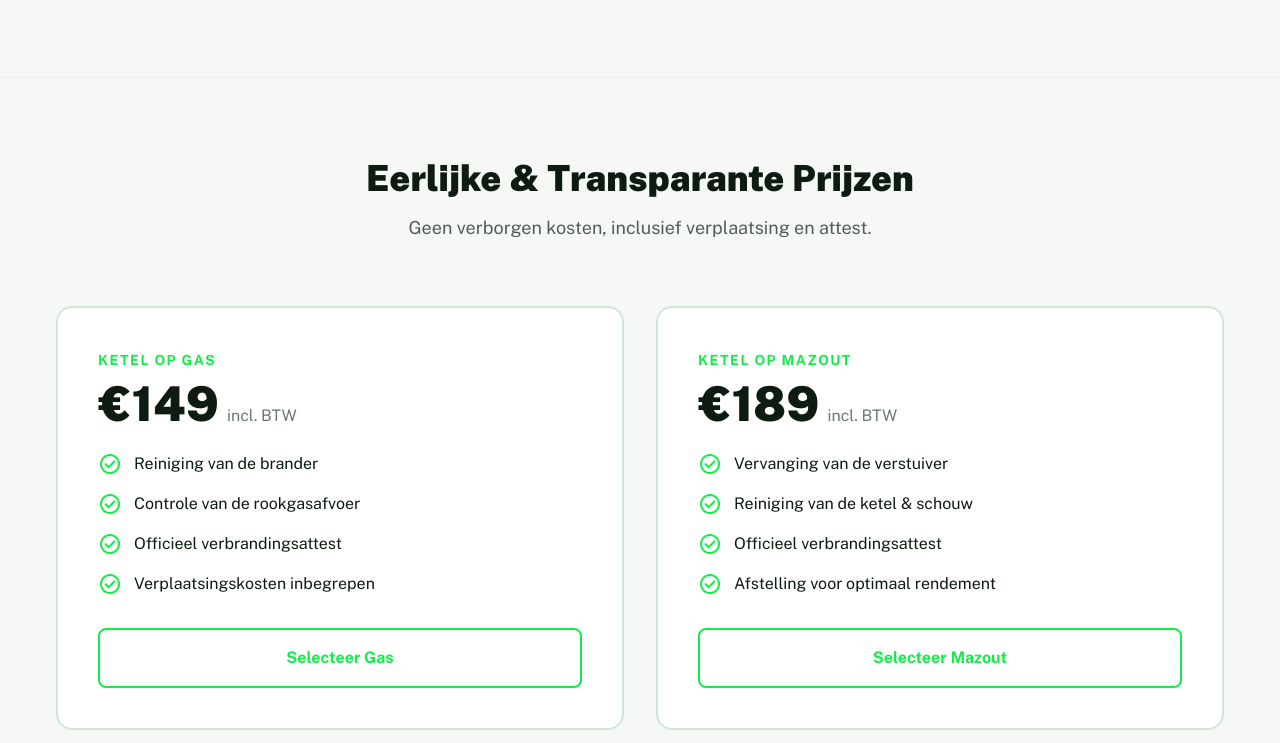
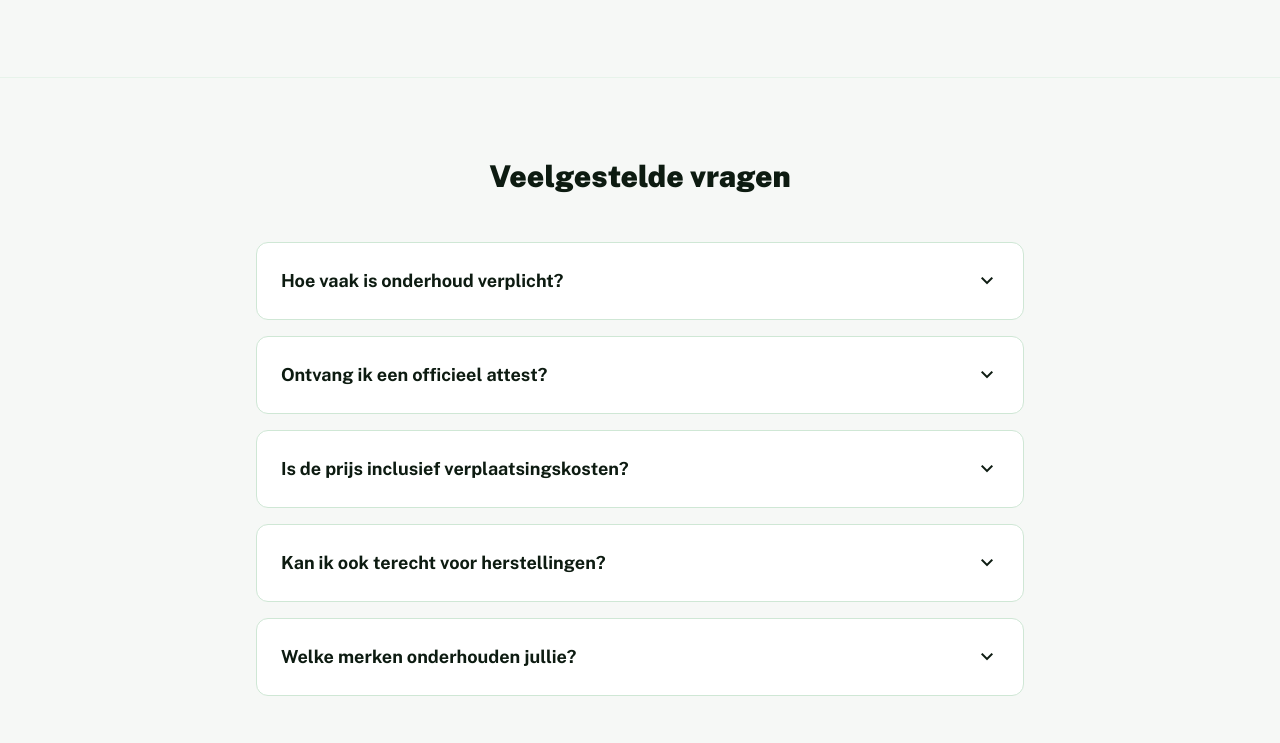
Before and after one commit to OnlionSander/mijnvergelijker, a website: page index.html in a window 1280 px wide. Shown: the part 2157-2900 px from the top of the page. Drawn offline with nearby package versions, Linux system fonts and the light colour scheme.

Commit message:
Remove pricing section

```diff
--- a/index.html
+++ b/index.html
@@ -207,70 +207,6 @@
 </div>
 </div>
 </section>
-<section class="py-20 max-w-[1200px] mx-auto px-4">
-<div class="text-center mb-16">
-<h2 class="text-3xl md:text-4xl font-black mb-4">Eerlijke &amp; Transparante Prijzen</h2>
-<p class="text-lg opacity-70">Geen verborgen kosten, inclusief verplaatsing en attest.</p>
-</div>
-<div class="grid md:grid-cols-2 gap-8">
-<div class="bg-white dark:bg-[#1a3522] p-10 rounded-2xl border-2 border-[#cfe7d5] dark:border-white/10 relative overflow-hidden">
-<div class="mb-6">
-<span class="text-primary font-bold uppercase tracking-widest text-sm">Ketel op Gas</span>
-<div class="flex items-baseline gap-2 mt-2">
-<span class="text-5xl font-black">€149</span>
-<span class="opacity-60">incl. BTW</span>
-</div>
-</div>
-<ul class="space-y-4 mb-8">
-<li class="flex items-center gap-3">
-<span class="material-symbols-outlined text-primary">check_circle</span>
-<span>Reiniging van de brander</span>
-</li>
-<li class="flex items-center gap-3">
-<span class="material-symbols-outlined text-primary">check_circle</span>
-<span>Controle van de rookgasafvoer</span>
-</li>
-<li class="flex items-center gap-3">
-<span class="material-symbols-outlined text-primary">check_circle</span>
-<span>Officieel verbrandingsattest</span>
-</li>
-<li class="flex items-center gap-3">
-<span class="material-symbols-outlined text-primary">check_circle</span>
-<span>Verplaatsingskosten inbegrepen</span>
-</li>
-</ul>
-<button class="w-full py-4 border-2 border-primary text-primary font-bold rounded-lg hover:bg-primary hover:text-[#0d1b11] transition-all">Selecteer Gas</button>
-</div>
-<div class="bg-white dark:bg-[#1a3522] p-10 rounded-2xl border-2 border-[#cfe7d5] dark:border-white/10">
-<div class="mb-6">
-<span class="text-primary font-bold uppercase tracking-widest text-sm">Ketel op Mazout</span>
-<div class="flex items-baseline gap-2 mt-2">
-<span class="text-5xl font-black">€189</span>
-<span class="opacity-60">incl. BTW</span>
-</div>
-</div>
-<ul class="space-y-4 mb-8">
-<li class="flex items-center gap-3">
-<span class="material-symbols-outlined text-primary">check_circle</span>
-<span>Vervanging van de verstuiver</span>
-</li>
-<li class="flex items-center gap-3">
-<span class="material-symbols-outlined text-primary">check_circle</span>
-<span>Reiniging van de ketel &amp; schouw</span>
-</li>
-<li class="flex items-center gap-3">
-<span class="material-symbols-outlined text-primary">check_circle</span>
-<span>Officieel verbrandingsattest</span>
-</li>
-<li class="flex items-center gap-3">
-<span class="material-symbols-outlined text-primary">check_circle</span>
-<span>Afstelling voor optimaal rendement</span>
-</li>
-</ul>
-<button class="w-full py-4 border-2 border-primary text-primary font-bold rounded-lg hover:bg-primary hover:text-[#0d1b11] transition-all">Selecteer Mazout</button>
-</div>
-</div>
-</section>
 <section class="py-20 bg-background-light dark:bg-[#0d1b11]/50">
 <div class="max-w-[800px] mx-auto px-4">
 <h2 class="text-3xl font-black mb-12 text-center">Veelgestelde vragen</h2>
```
